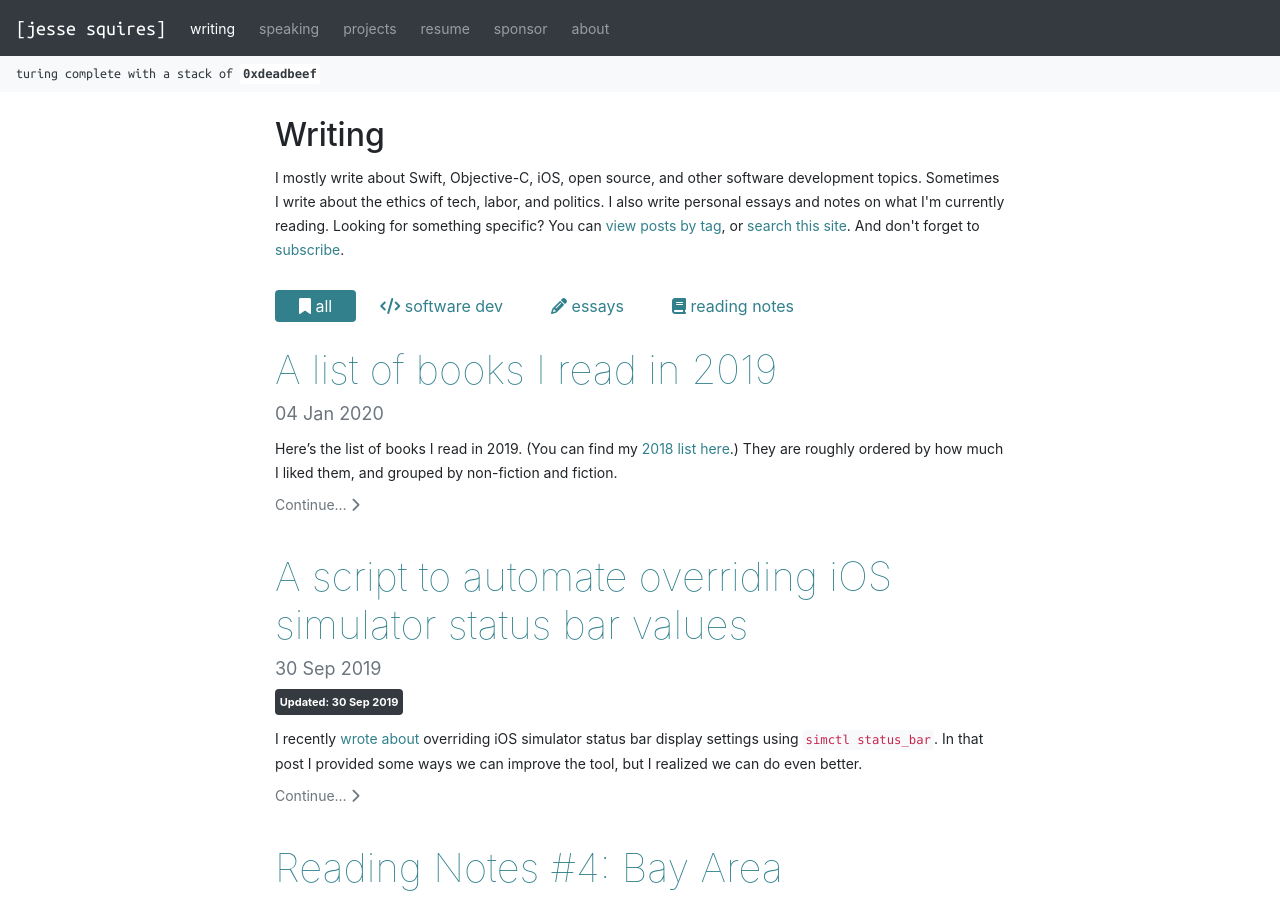
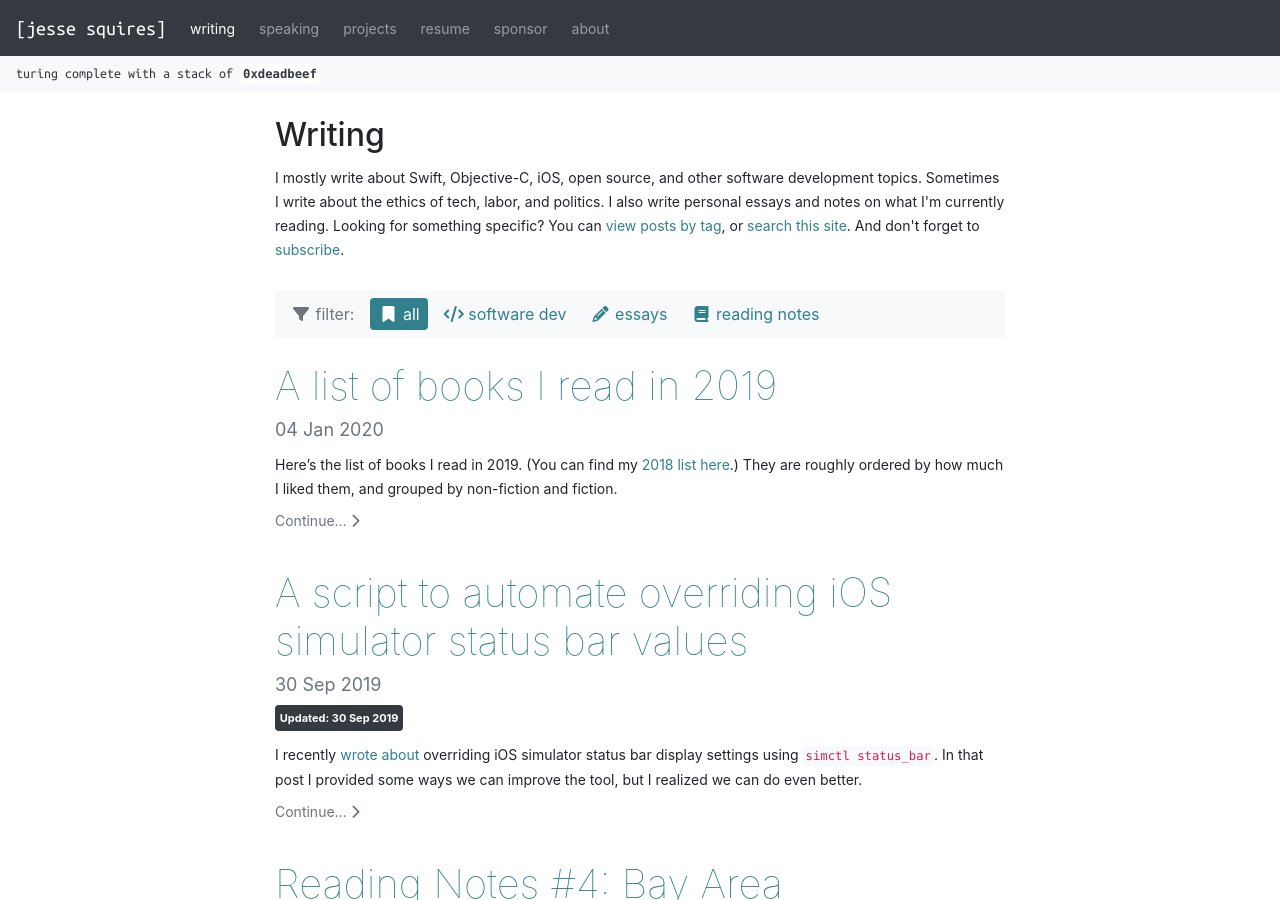
Before and after one commit to jessesquires/jessesquires.com, a Jekyll site: the page built from blog.html, in a window 1280 px wide and 900 px high. Built offline with Jekyll 4.4.1, drawn with Linux system fonts in a browser that asks for light colours; nearby versions of some CDN libraries; library files that are not in the unit come from our copies.

Commit message:
improve category filter UI

```diff
--- a/blog.html
+++ b/blog.html
@@ -13,20 +13,23 @@ And don't forget to <a href="/subscribe">subscribe</a>.
 
 <!-- categories: software-dev, essays, reading-notes -->
 
-<div class="my-4">
+<div class="shadow-none p-2 my-4 bg-light rounded">
 <nav>
 <div class="nav nav-pills" id="nav-tab" role="tablist">
-    <a class="nav-item nav-link border-0 px-4 active" id="nav-all-tab" data-toggle="tab" href="#nav-all" role="tab" aria-controls="nav-all" aria-selected="true">
-        <i class="fa fa-bookmark" aria-hidden="true"></i> all
+    <a class="nav-item nav-link border-0 px-2 mr-2 disabled" href="#" tabindex="-1" aria-disabled="true">
+        <i class="fa fa-filter fa-fw" aria-hidden="true"></i> filter:
     </a>
-    <a class="nav-item nav-link border-0 px-4" id="nav-software-dev-tab" data-toggle="tab" href="#nav-software-dev" role="tab" aria-controls="nav-software-dev" aria-selected="false">
-        <i class="fa fa-code" aria-hidden="true"></i> software dev
+    <a class="nav-item nav-link border-0 px-2 mr-2 active" id="nav-all-tab" data-toggle="tab" href="#nav-all" role="tab" aria-controls="nav-all" aria-selected="true">
+        <i class="fa fa-bookmark fa-fw" aria-hidden="true"></i> all
     </a>
-    <a class="nav-item nav-link border-0 px-4" id="nav-essays-tab" data-toggle="tab" href="#nav-essays" role="tab" aria-controls="nav-essays" aria-selected="false">
-        <i class="fa fa-pencil" aria-hidden="true"></i> essays
+    <a class="nav-item nav-link border-0 px-2 mr-2" id="nav-software-dev-tab" data-toggle="tab" href="#nav-software-dev" role="tab" aria-controls="nav-software-dev" aria-selected="false">
+        <i class="fa fa-code fa-fw" aria-hidden="true"></i> software dev
     </a>
-    <a class="nav-item nav-link border-0 px-4" id="nav-reading-notes-tab" data-toggle="tab" href="#nav-reading-notes" role="tab" aria-controls="nav-reading-notes" aria-selected="false">
-        <i class="fa fa-book" aria-hidden="true"></i> reading notes
+    <a class="nav-item nav-link border-0 px-2 mr-2" id="nav-essays-tab" data-toggle="tab" href="#nav-essays" role="tab" aria-controls="nav-essays" aria-selected="false">
+        <i class="fa fa-pencil fa-fw" aria-hidden="true"></i> essays
+    </a>
+    <a class="nav-item nav-link border-0 px-2 mr-2" id="nav-reading-notes-tab" data-toggle="tab" href="#nav-reading-notes" role="tab" aria-controls="nav-reading-notes" aria-selected="false">
+        <i class="fa fa-book fa-fw" aria-hidden="true"></i> reading notes
     </a>
 </div>
 </nav>
```
